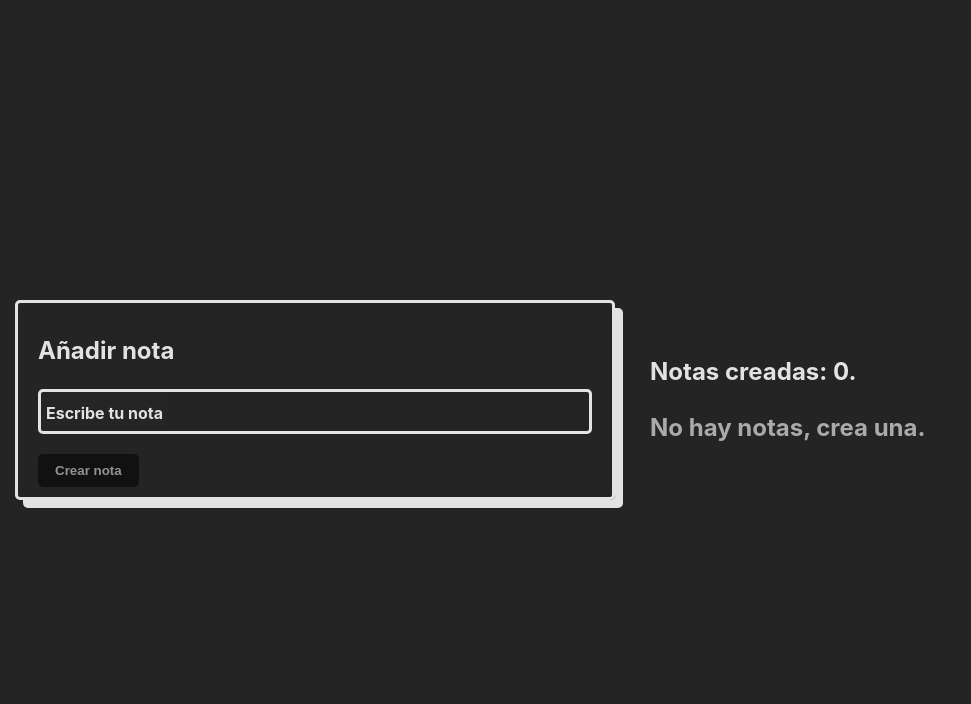
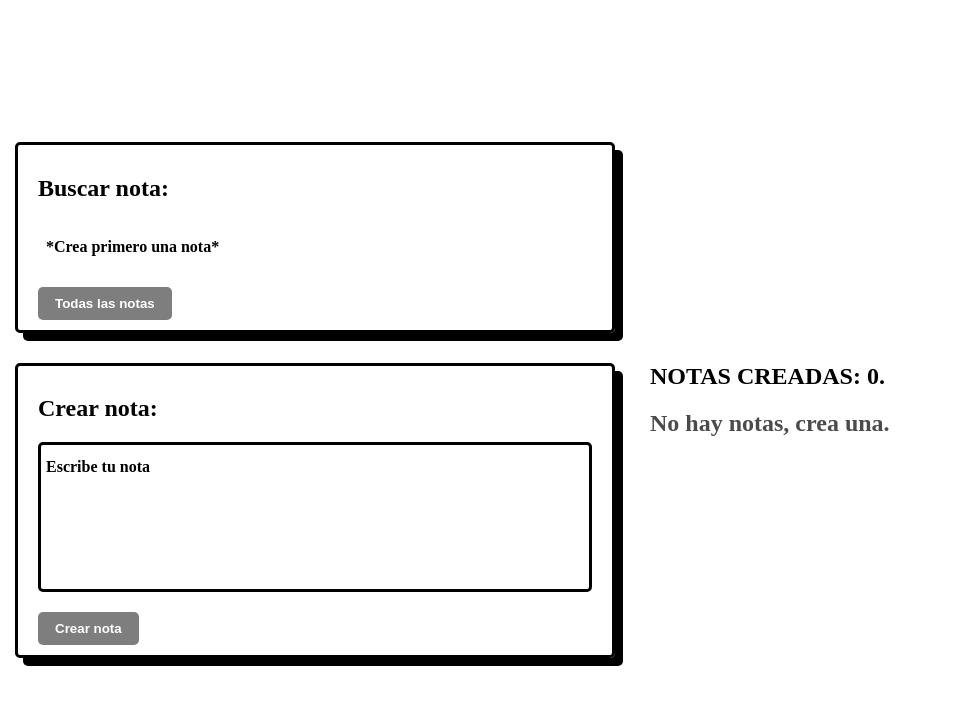
Before and after one commit to Daniel-Vasquez/jot-down, a React (Vite) app: page / in a window 1280 px wide. Shown: the top 704 px of the page, without its empty margins (0-971 px from the left). Built offline with nearby package versions, Linux system fonts and the light colour scheme.

Commit message:
Adding a search engine

```diff
--- a/src/Notes.css
+++ b/src/Notes.css
@@ -1,27 +1,63 @@
 .container-app {
   display: grid;
   grid-template-columns: 1fr 1fr;
-  width: 100vw;
   align-items: center;
   gap: 20px;
+  max-width: 1300px;
+  width: 100vw;
+  margin: 0 auto;
 }
 
 .notes {
   margin: 80px 0;
 }
-.comment-card {
+
+.note-container {
+  display: flex;
+  flex-direction: column;
+  overflow-y: scroll;
+  max-height: 700px;
+}
+
+.note-container::-webkit-scrollbar {
+  width: 10px;
+}
+
+.note-container::-webkit-scrollbar-thumb {
+  background-color: #e91e63;
+}
+
+.note-card {
   border-radius: 5px;
   border: 3px solid var(--color-shadow, currentColor);
   box-shadow: 0.5rem 0.5rem 0 var(--color-shadow, currentColor);
   padding: 10px 20px;
   margin: 30px 15px;
-}
-
-.comment-card-input {
   position: relative;
 }
 
-.comment-card-input__label {
+.note-card__span {
+  position: absolute;
+  right: 10px;
+  top: -20px;
+  width: 40px;
+  height: 40px;
+  padding: 10px;
+  border-radius: 50%;
+  display: flex;
+  justify-content: center;
+  align-items: center;
+  font-weight: 600;
+  font-size: 20px;
+  color: white;
+  background-color: #E91E63;
+}
+
+.note-card-input {
+  position: relative;
+}
+
+.note-card-input__label {
   position: absolute;
   left: 0;
   top: 0;
@@ -31,9 +67,9 @@
   white-space: nowrap;
   transform: translate(0, 0);
   transform-origin: 0 0;
-  background: #252525;
+  background: white;
   transition: transform 120ms ease-in;
-  font-weight: bold;
+  font-weight: 600;
   line-height: 1.2;
 }
 
@@ -46,19 +82,27 @@
   color: currentColor;
   background: transparent;
   border-radius: 5px;
+  transition: all .4s;
 }
 
-.input__field:focus+.comment-card-input__label,
-.input__field:not(:placeholder-shown)+.comment-card-input__label {
+.input__field:disabled {
+  border-color: red;
+  border-color: transparent;
+  color: red;
+  opacity: .4;
+}
+
+.input__field:focus+.note-card-input__label,
+.input__field:not(:placeholder-shown)+.note-card-input__label {
   transform: translate(0.25rem, -75%) scale(0.9);
   /* color: #206bd5; */
 }
 
-.comment-card-buttons {
+.note-card-buttons {
   margin-top: calc(0.5rem * 2.5);
 }
 
-.comment-card-buttons__comment {
+.note-card-buttons__comment {
   color: currentColor;
   padding: 0.5rem calc(0.5rem * 2);
   background-color: black;
@@ -70,17 +114,17 @@
   transition: all .3s;
 }
 
-.comment-card-buttons__comment:hover {
+.note-card-buttons__comment:hover {
   border-color: black;
   background-color: white;
   color: black;
 }
 
-.comment-card-buttons__comment:disabled {
+.note-card-buttons__comment:disabled {
   opacity: .5;
   cursor: no-drop;
 }
 
-.comment-card-buttons__comment+.comment-card-buttons__comment {
+.note-card-buttons__comment+.note-card-buttons__comment {
   margin-left: calc(0.5rem * 2);
 }
--- a/src/Notes.jsx
+++ b/src/Notes.jsx
@@ -1,10 +1,12 @@
 import { useState } from 'react';
 import Note from './components/Note.jsx'
-import { newDateNote } from './utils/index.js'
+import { newDateNote, generateRandomId } from './utils/index.js'
 import "./Notes.css"
 
 const Notes = () => {
   const [inputText, setInputText] = useState("")
+  const [seacrhNoteForm, setSeacrhNoteForm] = useState("")
+  const [foundNotes, setFoundNotes] = useState("")
 
   const [notes, setNotes] = useState(() => {
     const myNoteListStorage = window.localStorage.getItem('noteListStorage')
@@ -13,9 +15,8 @@ const Notes = () => {
       : []
   });
 
-  const deleteNotes = (index) => {
-    const updatedNotes = [...notes];
-    updatedNotes.splice(index, 1);
+  const deleteNotes = (id) => {
+    const updatedNotes = notes.filter((note) => note.id != id)
     setNotes(updatedNotes);
 
     window.localStorage.setItem('noteListStorage', JSON.stringify(updatedNotes))
@@ -36,94 +37,122 @@ const Notes = () => {
   const handleClick = () => {
     const dateNotes = newDateNote()
 
+    const id = generateRandomId()
+
     const newNote = {
+      id: id,
       description: inputText,
       date: dateNotes
     };
 
     const newNoteList = [...notes, newNote]
 
-    setNotes(newNoteList);
-
     window.localStorage.setItem('noteListStorage', JSON.stringify(newNoteList))
 
+    setNotes(newNoteList);
     setInputText("")
   }
+
+  const searchNote = (e) => {
+    const searchValue = e.target.value.toLowerCase();
+    const newNoteFound = notes.filter(note => note.description.toLowerCase().includes(searchValue) || searchValue === "");
+
+    setFoundNotes(newNoteFound);
+    setSeacrhNoteForm(searchValue);
+  };
 
   return (
     <div className='container-app'>
       <section className='notes'>
-        <div className="comment-card">
+        <div className="note-card">
           <h2>
-            Añadir nota
+            Buscar nota:
           </h2>
-          <label className="comment-card-input">
+          <label className="note-card-input">
             <input
+              className="input__field"
+              type="text"
+              placeholder=" "
+              value={seacrhNoteForm}
+              onChange={(e) => searchNote(e)}
+              disabled={notes.length === 0}
+            />
+            <span className="note-card-input__label">
+              {notes.length === 0 ? '*Crea primero una nota*' : 'Escribe una palabra clave'}
+            </span>
+          </label>
+          <div className="note-card-buttons">
+            <button
+              onClick={() => setSeacrhNoteForm("")}
+              className="note-card-buttons__comment"
+              disabled={!seacrhNoteForm}
+              >
+              Todas las notas
+            </button>
+          </div>
+        </div>
+        <div className="note-card">
+          <h2>
+            Crear nota:
+          </h2>
+          <label className="note-card-input">
+            <textarea
               className="input__field"
               type="text"
               placeholder=" "
               value={inputText}
               onChange={handleChange}
+              style={{minHeight: '150px', width: '100%', resize: 'none',}}
             />
-            <span className="comment-card-input__label">Escribe tu nota</span>
+            <span className="note-card-input__label">Escribe tu nota</span>
           </label>
-          <div className="comment-card-buttons">
+          <div className="note-card-buttons">
             <button
               onClick={handleClick}
               disabled={!inputText}
-              className="comment-card-buttons__comment"
+              className="note-card-buttons__comment"
             >
               Crear nota
             </button>
           </div>
         </div>
       </section>
-      <section className='note'>
-        <h1>Notas creadas: {notes.length}.</h1>
-        {notes.length === 0 && <h2 style={{ opacity: '.7' }}>No hay notas, crea una.</h2>}
-        <div
-          style={{
-            display: 'flex',
-            flexDirection: 'column',
-            overflowY: 'scroll',
-            maxHeight: '700px',
-          }}
-        >
-          {notes.map((note, index) => (
-            <div
-              key={index}
-              className='comment-card'
-              style={{position: 'relative'}}
-            >
+      {seacrhNoteForm !== ''
+        ? (
+          <div>
+            <h2>Notas Encontradas: {foundNotes.length}</h2>
+            {foundNotes.map((note, index) => (
+              <div key={index} className='note-card'>
                 <Note
                   note={note}
-                deleteNotes={() => deleteNotes(index)}
+                  deleteNotes={() => deleteNotes(note.id)}
                   updateNote={(updatedNoteEdit) => updateNote(index, updatedNoteEdit)}
                   newDateNote={newDateNote}
                 />
-              <span
-                style={{
-                  position: 'absolute',
-                  right: '10px',
-                  top: '-25px',
-                  backgroundColor: '#E91E63',
-                  width: '25px',
-                  height: '25px',
-                  padding: '10px',
-                  borderRadius: '50%',
-                  display: 'flex',
-                  justifyContent: 'center',
-                  alignItems: 'center',
-                  fontWeight: '900',
-                  fontSize: '20px',
-                }}
-              >
-                {index + 1}
-              </span>
+                <span className='note-card__span'>{index + 1}</span>
+              </div>
+            ))}
+          </div>
+        ) : (
+          <section className='note'>
+            <h1>NOTAS CREADAS: {notes.length}.</h1>
+            {notes.length === 0 && <h2 style={{ opacity: '.7' }}>No hay notas, crea una.</h2>}
+            <div className='note-container'>
+              {notes.map((note, index) => (
+                <div key={index} className='note-card'>
+                  <Note
+                    note={note}
+                    deleteNotes={() => deleteNotes(note.id)}
+                    updateNote={(updatedNoteEdit) => updateNote(index, updatedNoteEdit)}
+                    newDateNote={newDateNote}
+                  />
+                  <span className='note-card__span'>{index + 1}</span>
                 </div>
               ))}
             </div>
           </section>
+        )
+      }
     </div>
   )
 }
--- a/src/components/Note.jsx
+++ b/src/components/Note.jsx
@@ -1,7 +1,6 @@
 import { useState } from 'react';
 
 function Note({ note, deleteNotes, updateNote, newDateNote }) {
-  console.log({note})
   const { description, date } = note
   const [isEditing, setIsEditing] = useState(false);
   const [inputTextEdit, setInputTextEdit] = useState(description ? description : "")
@@ -35,7 +34,7 @@ function Note({ note, deleteNotes, updateNote, newDateNote }) {
   }
 
   return (
-    <div className="todo">
+    <div className="note">
       {isEditing ? (
         <>
           <h3>Edita tu nota:</h3>
@@ -45,16 +44,16 @@ function Note({ note, deleteNotes, updateNote, newDateNote }) {
             placeholder='Escribe tu comentario'
             onChange={handleChange}
           />
-          <div className="comment-card-buttons">
+          <div className="note-card-buttons">
             <button
-              className="comment-card-buttons__comment"
+              className="note-card-buttons__comment"
               onClick={handleSaveClick}
               disabled={!inputTextEdit}
             >
               Guardar
             </button>
             <button
-              className="comment-card-buttons__comment"
+              className="note-card-buttons__comment"
               onClick={handleCancelClick}
               style={{
                 backgroundColor: 'red'
@@ -70,22 +69,23 @@ function Note({ note, deleteNotes, updateNote, newDateNote }) {
             {description}, {" "}
             <strong>{date}.</strong>
           </p>
-          <div className="comment-card-buttons">
+          <div className="note-card-buttons">
             <button
-              className="comment-card-buttons__comment"
+              className="note-card-buttons__comment"
+              onClick={handleUpdateClick}
+            >
+              Editar
+            </button>
+            <button
+              className="note-card-buttons__comment"
               onClick={deleteNotes}
               style={{
-                backgroundColor: 'red'
+                backgroundColor: '#e91e63'
               }}
             >
               Eliminar
             </button>
-            <button
-              className="comment-card-buttons__comment"
-              onClick={handleUpdateClick}
-            >
-              Editar
-            </button>
+
           </div>
         </>
       )}
--- a/src/index.css
+++ b/src/index.css
@@ -1,23 +1,11 @@
-:root {
-  font-family: Inter, system-ui, Avenir, Helvetica, Arial, sans-serif;
-  line-height: 1.5;
-  font-weight: 400;
-
-  color-scheme: light dark;
-  color: rgba(255, 255, 255, 0.87);
-  background-color: #242424;
-
-  font-synthesis: none;
-  text-rendering: optimizeLegibility;
-  -webkit-font-smoothing: antialiased;
-  -moz-osx-font-smoothing: grayscale;
-  -webkit-text-size-adjust: 100%;
+* {
+  box-sizing: border-box;
 }
 
 body {
-  margin: 0;
+  margin: 0 auto;
   display: flex;
-  place-items: center;
-  min-width: 320px;
-  min-height: 100vh;
+  justify-content: center;
+  align-items: center;
+  height: 100vh;
 }
--- a/src/utils/index.js
+++ b/src/utils/index.js
@@ -5,3 +5,16 @@ export const newDateNote = () => {
     .toString()
     .padStart(2, '0')}-${now.getDate().toString().padStart(2, '0')}`
 }
+
+export function generateRandomId() {
+  const characters = '0123456789!@#$%^&*()_-+=<>?';
+  const idLength = 20;
+  let id = '';
+
+  for (let i = 0; i < idLength; i++) {
+    const randomIndex = Math.floor(Math.random() * characters.length);
+    id += characters.charAt(randomIndex);
+  }
+
+  return id;
+}
```
Lines whose indentation alone changed are shown as unchanged.
